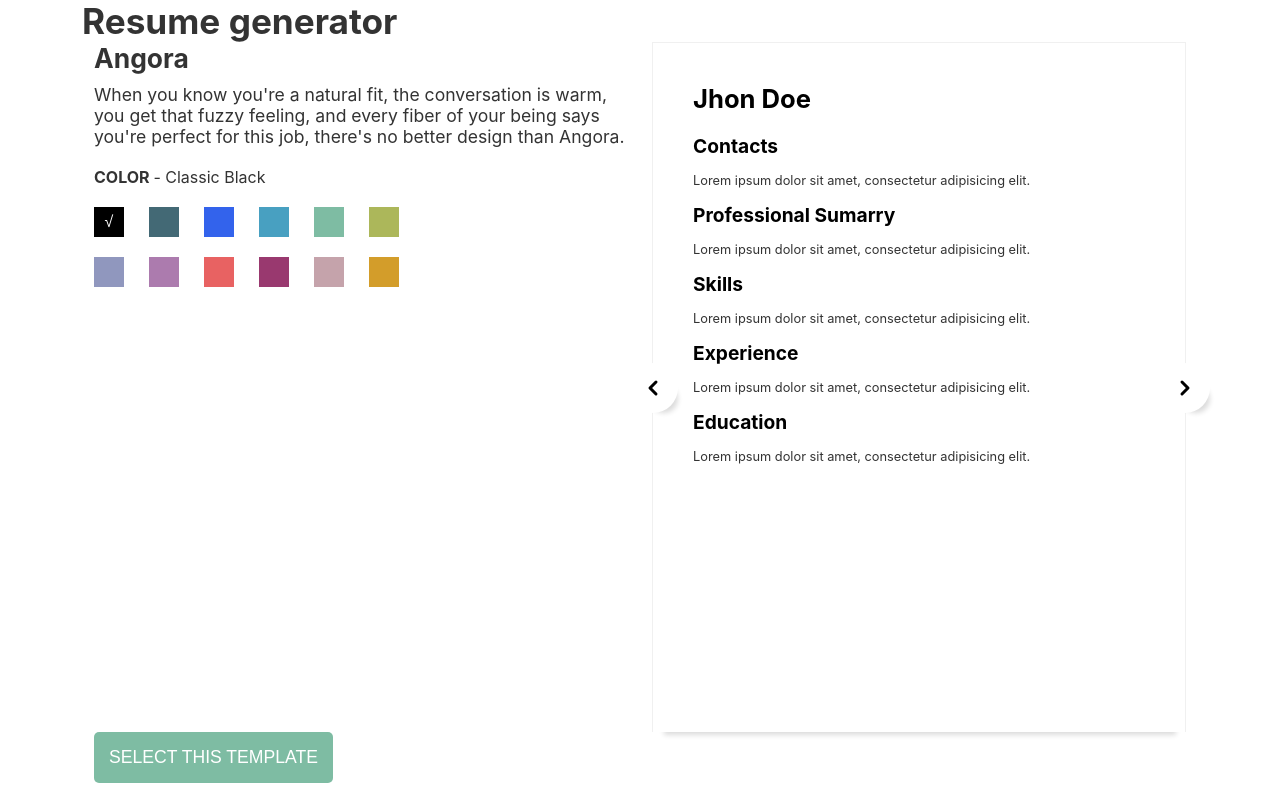
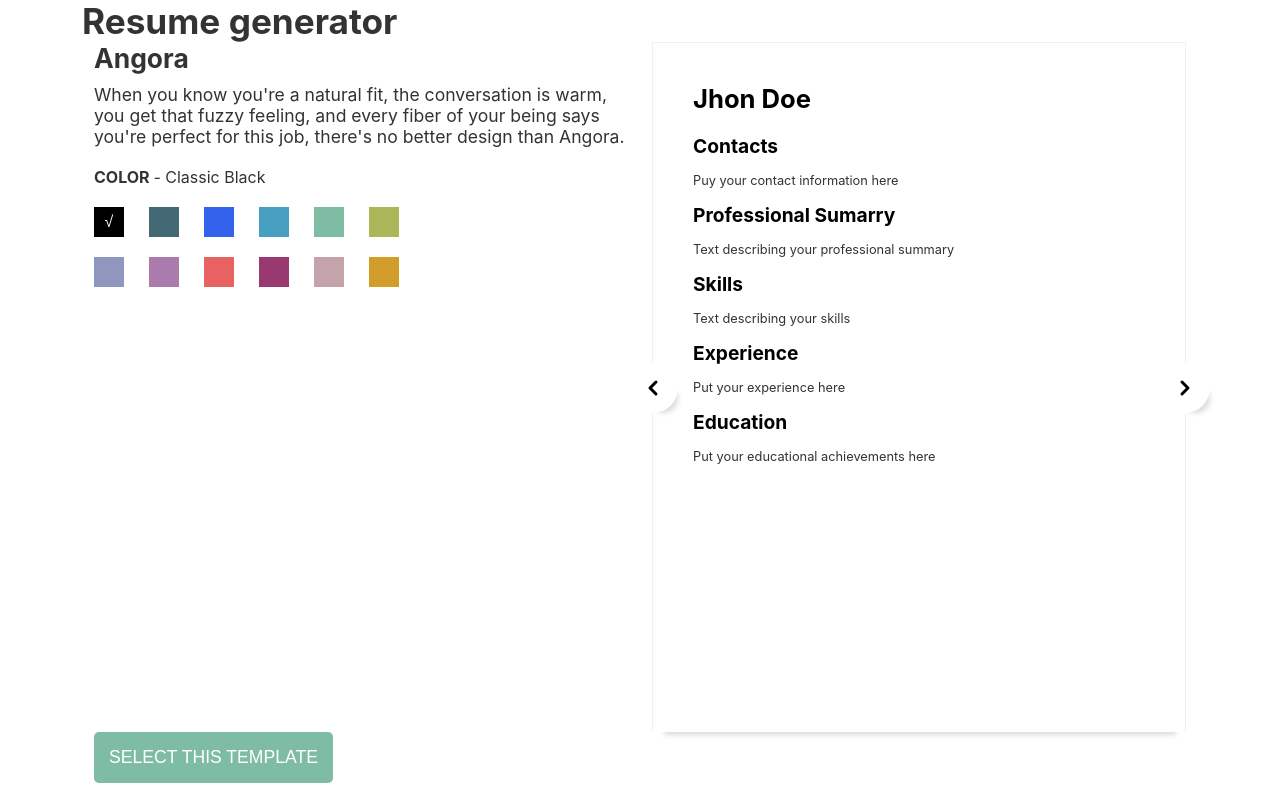
Before and after one commit to ratigumashvili/ol-academy-resume-generator-final-project, a React (Create React App) app: page /choose-template in a window 1280 px wide. Built offline with nearby package versions, Linux system fonts and the light colour scheme.

Commit message:
refactored themes

```diff
--- a/src/components/AngoraTemplate.jsx
+++ b/src/components/AngoraTemplate.jsx
@@ -3,39 +3,37 @@ import ReactMarkdown from "react-markdown";
 const AngoraTemplate = (props) => {
   return (
     <div className="cv-template angora">
-      <h1 style={{ color: `${props.color}` }}>
-        {props.name ? props.name : "Jhon Doe"}
-      </h1>
-      <h2 style={{ color: `${props.color}` }}>Contacts</h2>
-      <ReactMarkdown>
-        {props.contacts
-          ? props.contacts
-          : "Lorem ipsum dolor sit amet, consectetur adipisicing elit."}
-      </ReactMarkdown>
-      <h2 style={{ color: `${props.color}` }}>Professional Sumarry</h2>
-      <ReactMarkdown>
-        {props.proffSumarry
-          ? props.proffSumarry
-          : "Lorem ipsum dolor sit amet, consectetur adipisicing elit."}
-      </ReactMarkdown>
-      <h2 style={{ color: `${props.color}` }}>Skills</h2>
-      <ReactMarkdown>
-        {props.skills
-          ? props.skills
-          : "Lorem ipsum dolor sit amet, consectetur adipisicing elit."}
-      </ReactMarkdown>
-      <h2 style={{ color: `${props.color}` }}>Experience</h2>
-      <ReactMarkdown>
-        {props.experience
-          ? props.experience
-          : "Lorem ipsum dolor sit amet, consectetur adipisicing elit."}
-      </ReactMarkdown>
-      <h2 style={{ color: `${props.color}` }}>Education</h2>
-      <ReactMarkdown>
-        {props.education
-          ? props.education
-          : "Lorem ipsum dolor sit amet, consectetur adipisicing elit."}
-      </ReactMarkdown>
+      <h1 style={{ color: `${props.color}` }}>{props.name}</h1>
+      {props.contacts && (
+        <>
+          <h2 style={{ color: `${props.color}` }}>Contacts</h2>
+          <ReactMarkdown>{props.contacts}</ReactMarkdown>
+        </>
+      )}
+      {props.proffSumarry && (
+        <>
+          <h2 style={{ color: `${props.color}` }}>Professional Sumarry</h2>
+          <ReactMarkdown>{props.proffSumarry}</ReactMarkdown>
+        </>
+      )}
+      {props.skills && (
+        <>
+          <h2 style={{ color: `${props.color}` }}>Skills</h2>
+          <ReactMarkdown>{props.skills}</ReactMarkdown>
+        </>
+      )}
+      {props.experience && (
+        <>
+          <h2 style={{ color: `${props.color}` }}>Experience</h2>
+          <ReactMarkdown>{props.experience}</ReactMarkdown>
+        </>
+      )}
+      {props.education && (
+        <>
+          <h2 style={{ color: `${props.color}` }}>Education</h2>
+          <ReactMarkdown>{props.education}</ReactMarkdown>
+        </>
+      )}
     </div>
   );
 };
--- a/src/components/BlueprintTemplate.jsx
+++ b/src/components/BlueprintTemplate.jsx
@@ -3,43 +3,41 @@ import ReactMarkdown from "react-markdown";
 const BlueprintTemplate = (props) => {
   return (
     <div className="cv-template blueprint">
-      <h1 style={{ color: `${props.color}` }}>
-        {props.name ? props.name : "Jhon Doe"}
-      </h1>
+      <h1 style={{ color: `${props.color}` }}>{props.name}</h1>
       <div className="content">
         <div className="left">
-          <h2 style={{ color: `${props.color}` }}>Contacts</h2>
-          <ReactMarkdown>
-            {props.contacts
-              ? props.contacts
-              : "Lorem ipsum dolor sit amet, consectetur adipisicing elit."}
-          </ReactMarkdown>
-          <h2 style={{ color: `${props.color}` }}>Professional summary</h2>
-          <ReactMarkdown>
-            {props.proffSumarry
-              ? props.proffSumarry
-              : "Lorem ipsum dolor sit amet, consectetur adipisicing elit."}
-          </ReactMarkdown>
-          <h2 style={{ color: `${props.color}` }}>Skills</h2>
-          <ReactMarkdown>
-            {props.skills
-              ? props.skills
-              : "Lorem ipsum dolor sit amet, consectetur adipisicing elit."}
-          </ReactMarkdown>
+          {props.contacts && (
+            <>
+              <h2 style={{ color: `${props.color}` }}>Contacts</h2>
+              <ReactMarkdown>{props.contacts}</ReactMarkdown>
+            </>
+          )}
+          {props.proffSumarry && (
+            <>
+              <h2 style={{ color: `${props.color}` }}>Professional summary</h2>
+              <ReactMarkdown>{props.proffSumarry}</ReactMarkdown>
+            </>
+          )}
+          {props.skills && (
+            <>
+              <h2 style={{ color: `${props.color}` }}>Skills</h2>
+              <ReactMarkdown>{props.skills}</ReactMarkdown>
+            </>
+          )}
         </div>
         <div className="right">
-          <h2 style={{ color: `${props.color}` }}>Experience</h2>
-          <ReactMarkdown>
-            {props.experience
-              ? props.experience
-              : "Lorem ipsum dolor sit amet, consectetur adipisicing elit."}
-          </ReactMarkdown>
-          <h2 style={{ color: `${props.color}` }}>Education</h2>
-          <ReactMarkdown>
-            {props.education
-              ? props.education
-              : "Lorem ipsum dolor sit amet, consectetur adipisicing elit."}
-          </ReactMarkdown>
+          {props.experience && (
+            <>
+              <h2 style={{ color: `${props.color}` }}>Experience</h2>
+              <ReactMarkdown>{props.experience}</ReactMarkdown>
+            </>
+          )}
+          {props.education && (
+            <>
+              <h2 style={{ color: `${props.color}` }}>Education</h2>
+              <ReactMarkdown>{props.education}</ReactMarkdown>
+            </>
+          )}
         </div>
       </div>
     </div>
--- a/src/components/ResumeFormControlls.jsx
+++ b/src/components/ResumeFormControlls.jsx
@@ -29,7 +29,9 @@ const ResumeFormControlls = ({
         </button>
       </div>
       {fieldsetPosition === fieldSetName.length - 1 && (
-        <button type="submit">Submit</button>
+        <button className="btn btn-submit" type="submit">
+          Generate
+        </button>
       )}
     </div>
   );
--- a/src/components/TemplateBox.jsx
+++ b/src/components/TemplateBox.jsx
@@ -9,8 +9,28 @@ const TemplateBox = ({ currentColor, handleThemeChange, theme }) => {
       <button className="theme-change next" onClick={handleThemeChange}>
         <HiChevronRight size={30} />
       </button>
-      {theme.name === "Angora" && <AngoraTemplate color={currentColor} />}
-      {theme.name === "Blueprint" && <BlueprintTemplate color={currentColor} />}
+      {theme.name === "Angora" && (
+        <AngoraTemplate
+          color={currentColor}
+          name="Jhon Doe"
+          contacts="Puy your contact information here"
+          proffSumarry="Text describing your professional summary"
+          skills="Text describing your skills"
+          experience="Put your experience here"
+          education="Put your educational achievements here"
+        />
+      )}
+      {theme.name === "Blueprint" && (
+        <BlueprintTemplate
+          color={currentColor}
+          name="Jhon Doe"
+          contacts="Puy your contact information here"
+          proffSumarry="Text describing your professional summary"
+          skills="Text describing your skills"
+          experience="Put your experience here"
+          education="Put your educational achievements here"
+        />
+      )}
       <button className="theme-change prev" onClick={handleThemeChange}>
         <HiChevronLeft size={30} />
       </button>
--- a/src/index.scss
+++ b/src/index.scss
@@ -128,7 +128,8 @@ input[type="radio"]:checked::before {
   }
 
   h2,
-  p {
+  p,
+  ul {
     margin-bottom: 15px;
   }
 }
```
